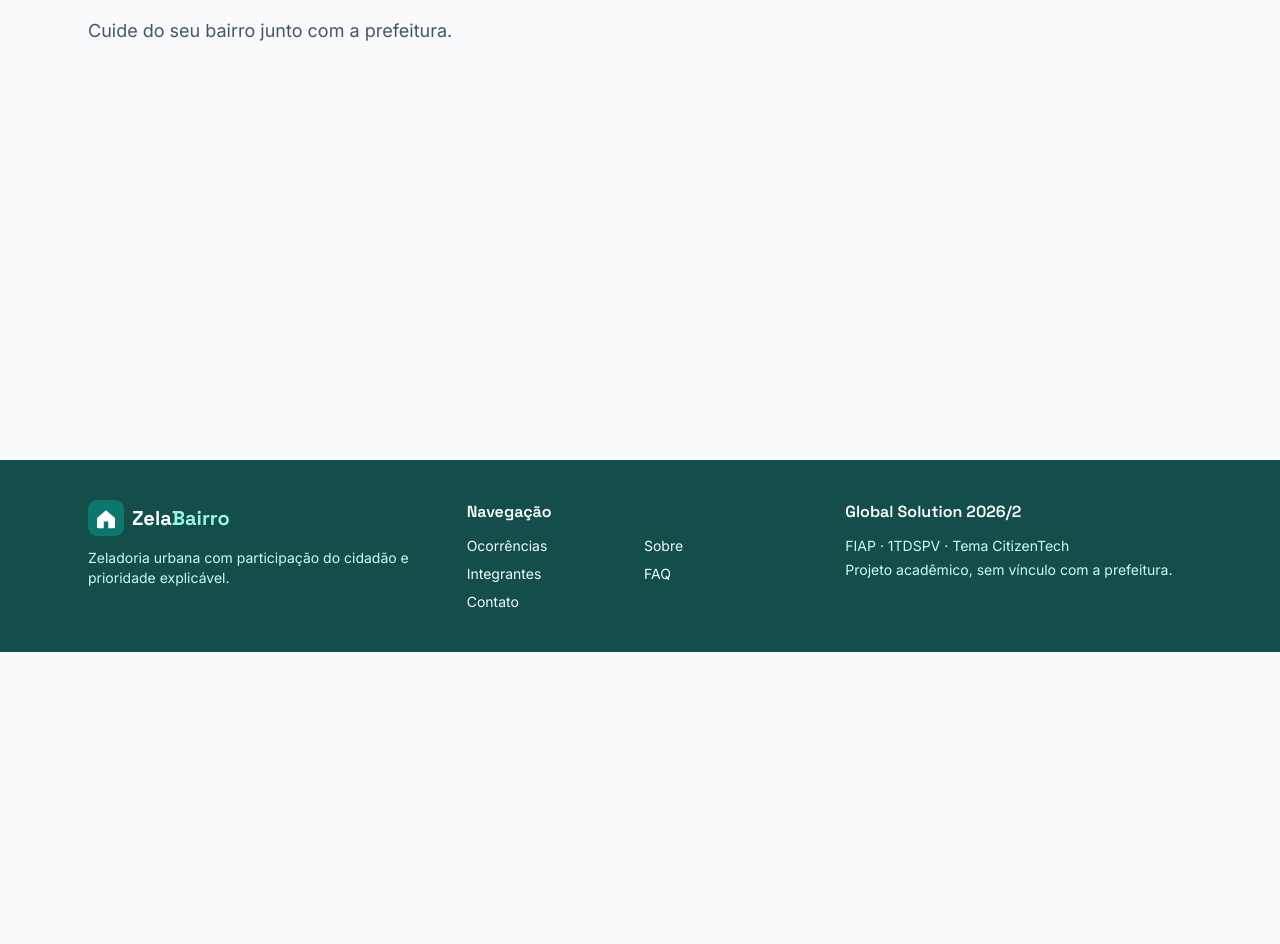
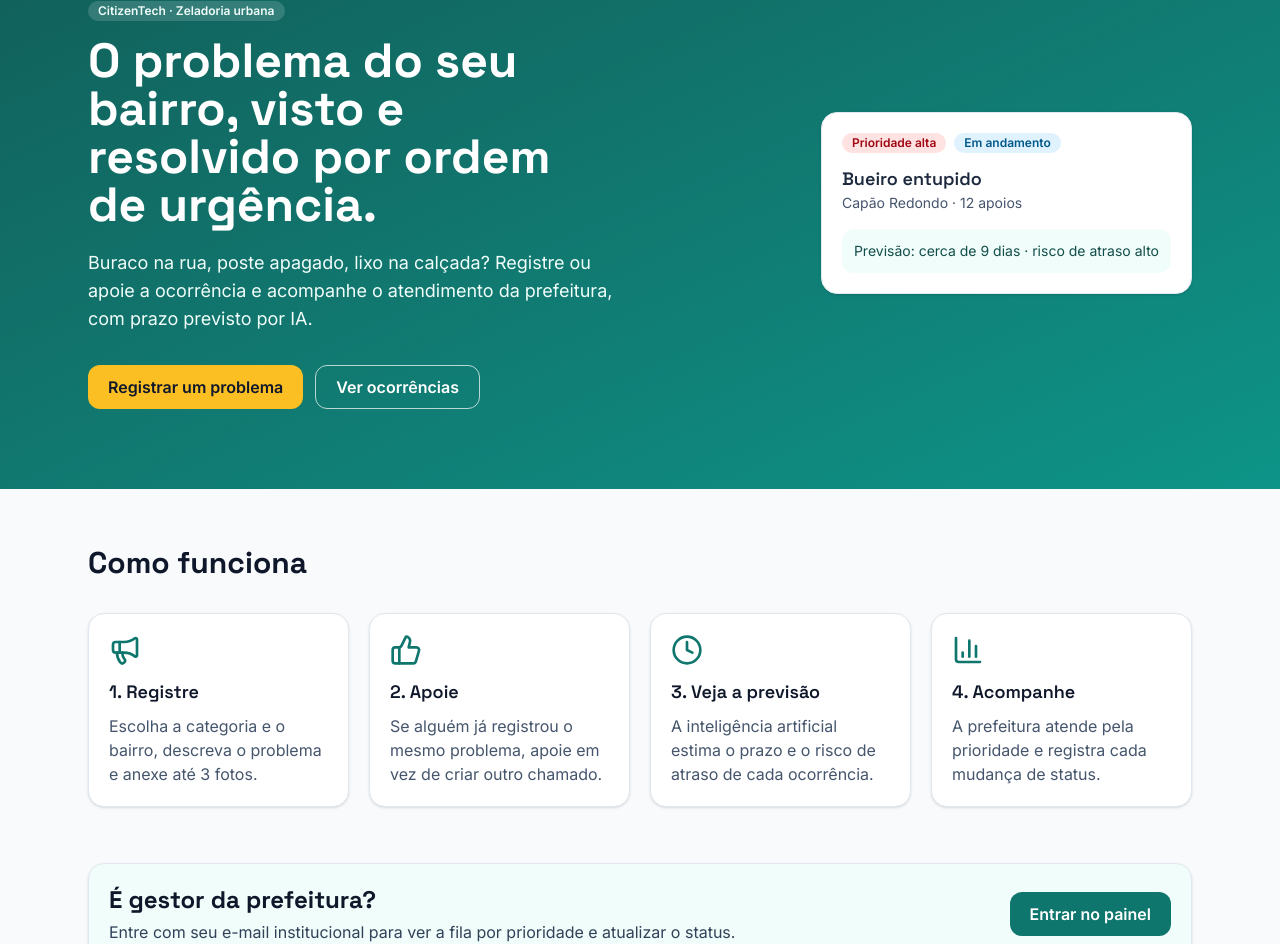
Before and after one commit to Leonardo-2112/zelabairro-frontend, a React (Vite) app: page / in a window 1280 px wide. Shown: the part 148-1092 px from the top of the page. Before the commit the page ends 800 px from the top, so only its background shows below. Built offline with nearby package versions, Linux system fonts and the light colour scheme.

Commit message:
feat: cria página inicial com proposta e chamada para registrar

```diff
--- a/src/pages/HomePage.tsx
+++ b/src/pages/HomePage.tsx
@@ -1,9 +1,104 @@
-// Página inicial (versão provisória; o conteúdo completo vem depois)
+import { Link } from 'react-router-dom'
+import { BarChart3, Clock, Megaphone, ThumbsUp } from 'lucide-react'
+import type { LucideIcon } from 'lucide-react'
+
+interface Passo {
+  titulo: string
+  texto: string
+  icone: LucideIcon
+}
+
+// Os quatro passos do fluxo principal (Documento Base, seção 4.2)
+const passos: Passo[] = [
+  {
+    titulo: 'Registre',
+    texto: 'Escolha a categoria e o bairro, descreva o problema e anexe até 3 fotos.',
+    icone: Megaphone,
+  },
+  {
+    titulo: 'Apoie',
+    texto: 'Se alguém já registrou o mesmo problema, apoie em vez de criar outro chamado.',
+    icone: ThumbsUp,
+  },
+  {
+    titulo: 'Veja a previsão',
+    texto: 'A inteligência artificial estima o prazo e o risco de atraso de cada ocorrência.',
+    icone: Clock,
+  },
+  {
+    titulo: 'Acompanhe',
+    texto: 'A prefeitura atende pela prioridade e registra cada mudança de status.',
+    icone: BarChart3,
+  },
+]
+
+// Página inicial: proposta do ZelaBairro e chamada para registrar
 export function HomePage() {
   return (
-    <section className="container-pagina py-12">
-      <h1 className="titulo-pagina">ZelaBairro</h1>
-      <p className="mt-3 text-lg text-slate-600">Cuide do seu bairro junto com a prefeitura.</p>
-    </section>
+    <>
+      {/* Destaque principal */}
+      <section className="bg-linear-to-br from-marca-800 to-marca-600 text-white">
+        <div className="container-pagina grid items-center gap-10 py-14 md:py-20 lg:grid-cols-2">
+          <div>
+            <p className="badge bg-white/15 text-marca-50">CitizenTech · Zeladoria urbana</p>
+            <h1 className="mt-4 text-4xl font-bold text-white sm:text-5xl">
+              O problema do seu bairro, visto e resolvido por ordem de urgência.
+            </h1>
+            <p className="mt-5 max-w-xl text-lg text-marca-50">
+              Buraco na rua, poste apagado, lixo na calçada? Registre ou apoie a ocorrência e
+              acompanhe o atendimento da prefeitura, com prazo previsto por IA.
+            </p>
+            <div className="mt-8 flex flex-col gap-3 sm:flex-row">
+              <Link to="/ocorrencias/nova" className="btn-destaque">Registrar um problema</Link>
+              <Link to="/ocorrencias" className="btn border border-white/70 text-white hover:bg-white/10">
+                Ver ocorrências
+              </Link>
+            </div>
+          </div>
+
+          {/* Exemplo visual de uma ocorrência (decorativo) */}
+          <div className="card text-slate-800 lg:ml-auto lg:max-w-md" aria-hidden="true">
+            <div className="flex flex-wrap gap-2">
+              <span className="badge bg-red-100 text-red-800">Prioridade alta</span>
+              <span className="badge bg-sky-100 text-sky-800">Em andamento</span>
+            </div>
+            <p className="mt-3 font-display text-lg font-semibold">Bueiro entupido</p>
+            <p className="text-sm text-slate-600">Capão Redondo · 12 apoios</p>
+            <p className="mt-4 rounded-xl bg-marca-50 p-3 text-sm text-marca-900">
+              Previsão: cerca de 9 dias · risco de atraso alto
+            </p>
+          </div>
+        </div>
+      </section>
+
+      {/* Como funciona */}
+      <section className="container-pagina py-14">
+        <h2 className="text-2xl font-bold sm:text-3xl">Como funciona</h2>
+        <ol className="mt-8 grid gap-5 sm:grid-cols-2 lg:grid-cols-4">
+          {passos.map((passo, indice) => (
+            <li key={passo.titulo} className="card">
+              <passo.icone className="h-8 w-8 text-marca-700" aria-hidden="true" />
+              <h3 className="mt-3 text-lg font-semibold">
+                {indice + 1}. {passo.titulo}
+              </h3>
+              <p className="mt-2 text-slate-600">{passo.texto}</p>
+            </li>
+          ))}
+        </ol>
+      </section>
+
+      {/* Chamada final */}
+      <section className="container-pagina">
+        <div className="card flex flex-col items-start gap-4 bg-marca-50 md:flex-row md:items-center md:justify-between">
+          <div>
+            <h2 className="text-2xl font-bold">É gestor da prefeitura?</h2>
+            <p className="mt-1 text-slate-700">
+              Entre com seu e-mail institucional para ver a fila por prioridade e atualizar o status.
+            </p>
+          </div>
+          <Link to="/login" className="btn-primario">Entrar no painel</Link>
+        </div>
+      </section>
+    </>
   )
 }
```
